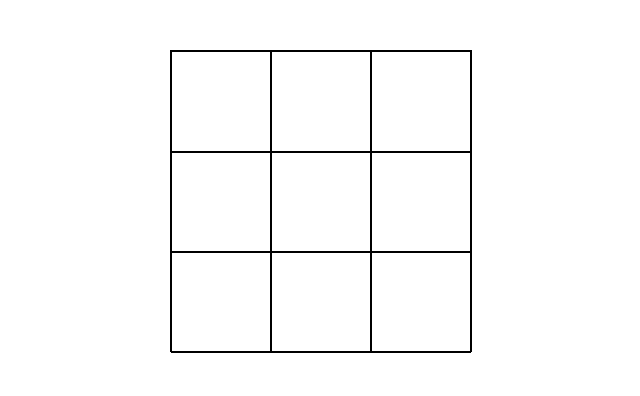
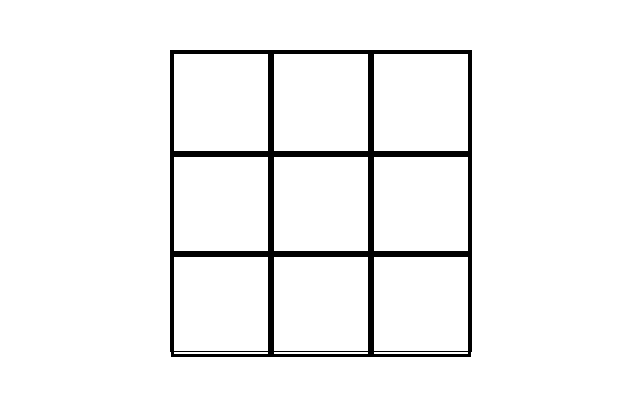
Before and after one commit to eu-micaeu/Solo---JogoDaVelha-FrontEnd, a plain HTML site: page index.html in a window 1280 px wide. Shown: the whole page, without its empty margins (319-959 px from the left). Drawn offline with Linux system fonts and the light colour scheme.

Commit message:
by: Micael

```diff
--- a/index.html
+++ b/index.html
@@ -1,41 +1,7 @@
 <!DOCTYPE html>
 <html>
   <head>
-    <style>
-      #tic-tac-toe {
-        display: flex;
-        flex-wrap: wrap;
-        width: 300px;
-        height: 300px;
-        margin: 50px auto;
-        border: 1px solid black;
-      }
-
-      .board {
-        display: flex;
-        flex-wrap: wrap;
-        width: 100%;
-        height: 100%;
-      }
-
-      .row {
-        display: flex;
-        width: 100%;
-        height: 33.33%;
-      }
-
-      .square {
-        display: flex;
-        align-items: center;
-        justify-content: center;
-        width: 33.33%;
-        height: 100%;
-        font-size: 36px;
-        font-weight: bold;
-        border: 1px solid black;
-        cursor: pointer;
-      }
-    </style>
+    <link rel="stylesheet" href="style.css">
   </head>
   <body>
     <div id="tic-tac-toe">
--- /dev/null
+++ b/style.css
@@ -0,0 +1,36 @@
+#tic-tac-toe {
+    display: flex;
+    flex-wrap: wrap;
+    width: 300px;
+    height: 300px;
+    margin: 50px auto;
+    border: 1px solid rgb(0, 0, 0);
+    align-items: center;
+    justify-content: center;
+}
+
+.board {
+    display: flex;
+    flex-wrap: wrap;
+    width: 100%;
+    height: 100%;
+}
+
+.row {
+    display: flex;
+    width: 100%;
+    height: 33.33%;
+}
+
+.square {
+    display: flex;
+    align-items: center;
+    justify-content: center;
+    width: 33.33%;
+    height: 100%;
+    font-size: 36px;
+    font-weight: bold;
+    border: 3px solid black;
+    cursor: pointer;
+    user-select: none;
+}
```
